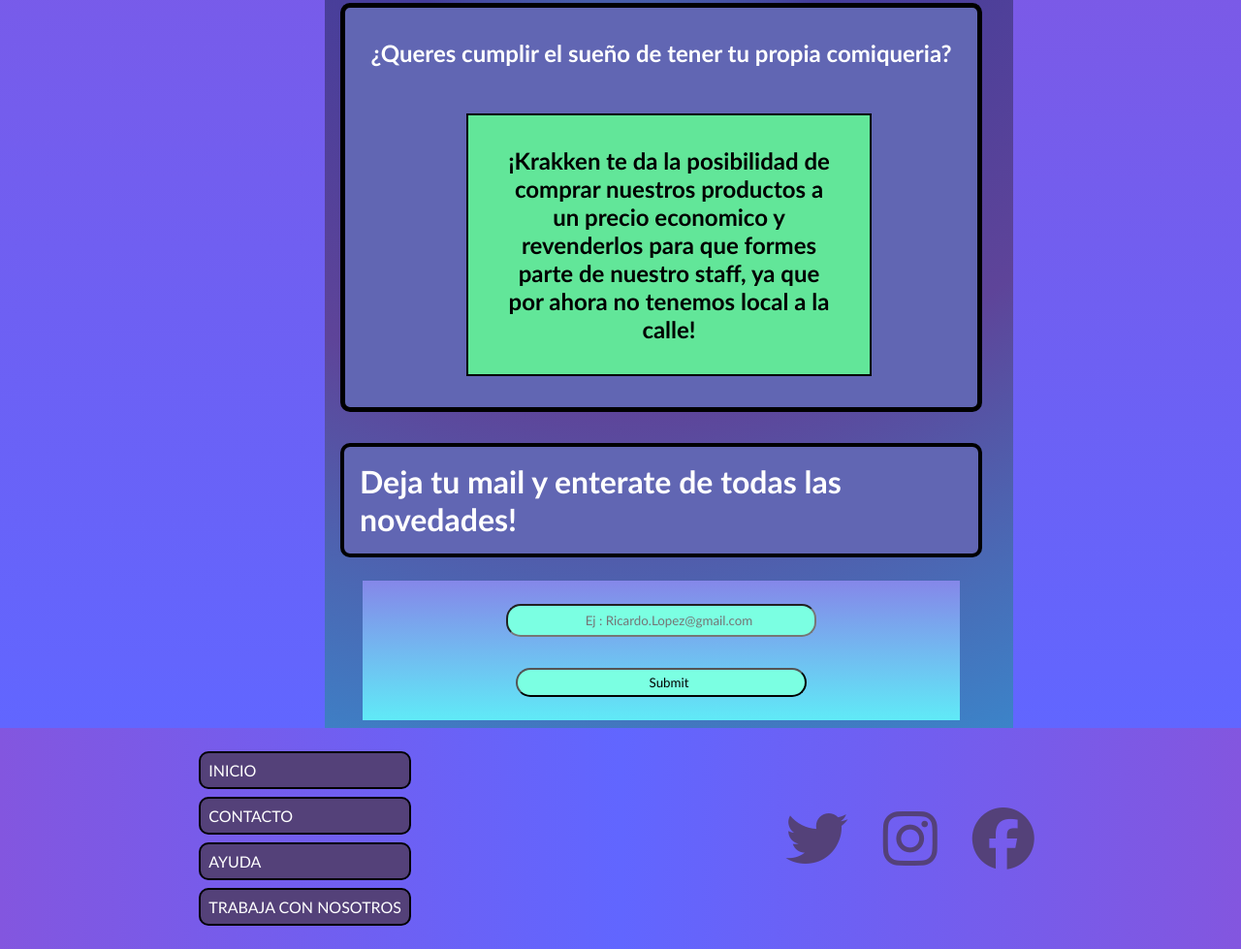
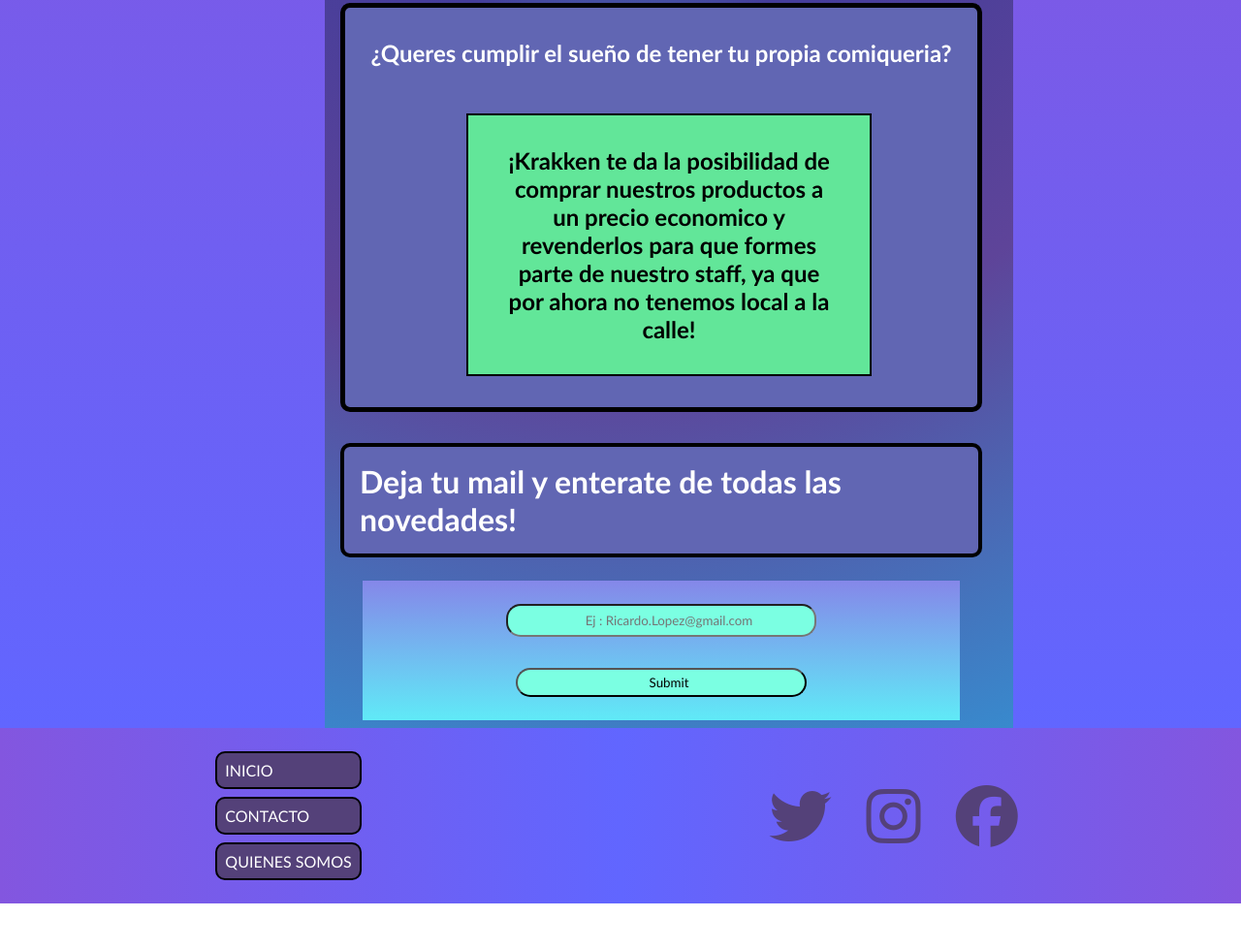
Before and after one commit to Ignacio-Fras/krakken-frascone, a plain HTML site: page quienes-somos.html in a window 1280 px wide. Shown: the part 1520-2499 px from the top of the page at 97% size. After the commit the page ends 2452 px from the top, so only its background shows below. Drawn offline with nearby package versions, Linux system fonts and the light colour scheme.

Commit message:
acomodando el ul del footer

```diff
--- a/quienes-somos.html
+++ b/quienes-somos.html
@@ -98,10 +98,9 @@
         <!-- Inicio del Footer -->
         <footer class="footer">
             <ul class="botonesFooter">
-                <li>INICIO</li>
-                <li>CONTACTO</li>
-                <li>AYUDA</li>
-                <li>TRABAJA CON NOSOTROS</li>
+                <li><a href="./index.html">INICIO</a></li>
+                <li><a href="./contacto.html">CONTACTO</a></li>
+                <li><a href="./quienes-somos.html">QUIENES SOMOS</a></li>
             </ul>
             <div class=redes>
                 <a href="http://twitter.com/home" target="_blank"><i class="fa-brands fa-twitter"></a></i>
```
